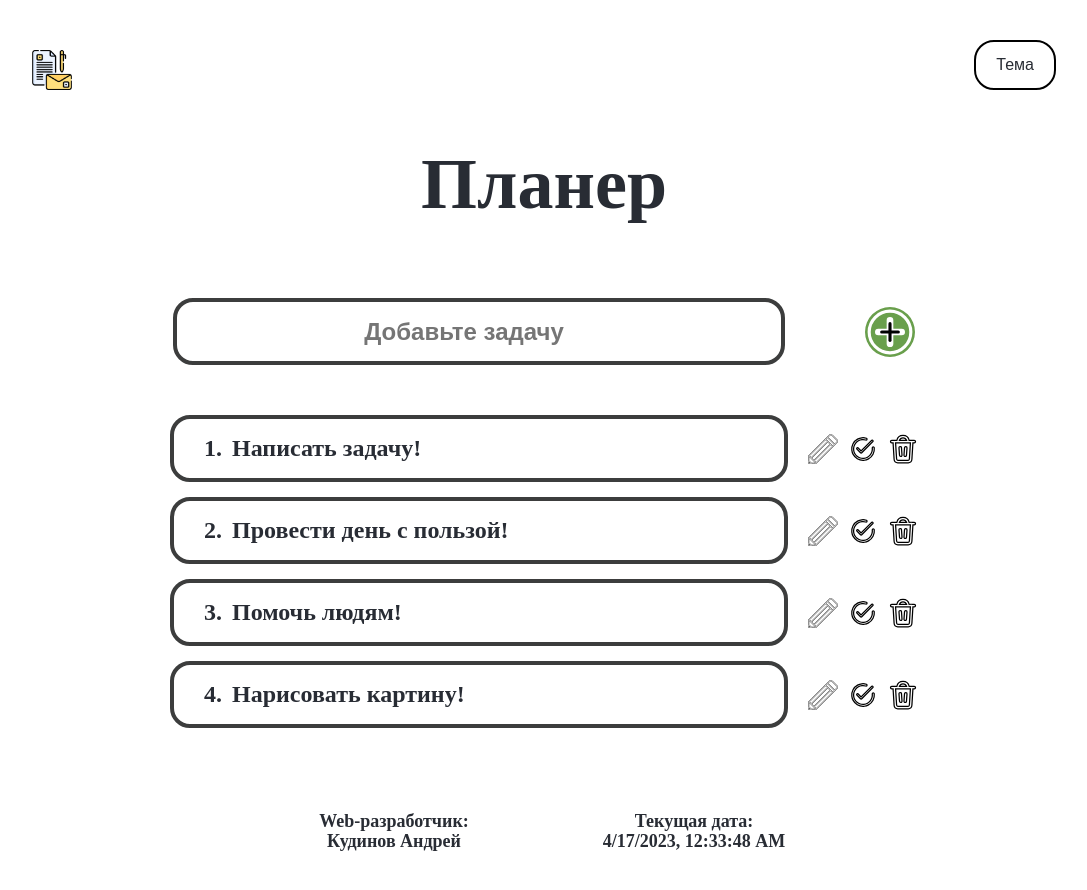
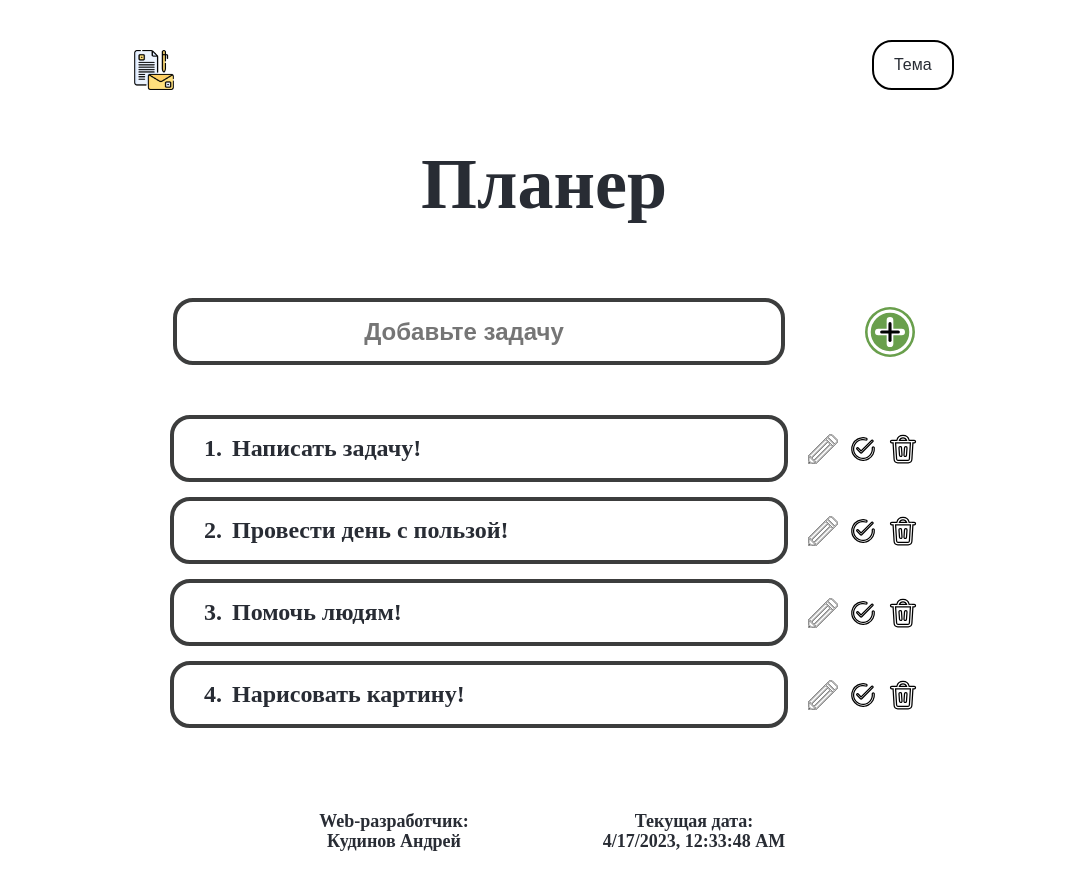
Before and after one commit to kudinov-andrej/task-list, a React (Create React App) app: page / in a window 1280 px wide. Shown: the top 890 px of the page, without its empty margins (96-1183 px from the left). Built offline with nearby package versions, Linux system fonts and the light colour scheme.

Commit message:
поправил верстку

```diff
--- a/src/ButtonChangeTeame.css
+++ b/src/ButtonChangeTeame.css
@@ -9,6 +9,7 @@
   font-size: 16px;
   cursor: pointer;
   transition: all 0.3s ease;
+
 }
 
 .theme-switcher::after {
--- a/src/MyInput.css
+++ b/src/MyInput.css
@@ -3,6 +3,7 @@
     margin: 0;
     margin-right: 80px;
     padding: 0;
+    max-width: 1024px;
     border: none;
     text-align: center ;
     word-wrap: break-word;
@@ -17,6 +18,7 @@
     border-radius: 20px;
     background-color: rgb(60, 61, 61);
     border:  solid 4px rgb(60, 61, 61);
+
   }
 
   @media screen and (max-width: 685px) {
--- a/src/Page.css
+++ b/src/Page.css
@@ -1,4 +1,6 @@
 .Page {
+  margin: auto;
+  max-width: 1024px;
   display: flex;
   flex-direction: column;
   align-items: center;
@@ -7,7 +9,7 @@
   font-family: 'Montserrat';
   font-style: normal;
   color: #FFFFFF;
-  background-color: #282c34;
+
 
 }
 
--- a/src/TaskForm.css
+++ b/src/TaskForm.css
@@ -5,7 +5,7 @@
     justify-content: center;
     min-height: 100%;
     margin-bottom: 50px;
-
+    max-width: 1024px;
 
 
 }
--- a/src/TaskItem.css
+++ b/src/TaskItem.css
@@ -3,7 +3,7 @@
   flex-direction: row;
   justify-content: center;
   margin-bottom: 15px;
-
+  max-width: 1024px;
 
 
 }
--- a/src/index.css
+++ b/src/index.css
@@ -1,12 +1,11 @@
 body {
-  margin: 0;
+  margin: 0 ;
   font-family: -apple-system, BlinkMacSystemFont, 'Segoe UI', 'Roboto', 'Oxygen',
     'Ubuntu', 'Cantarell', 'Fira Sans', 'Droid Sans', 'Helvetica Neue',
     sans-serif;
   -webkit-font-smoothing: antialiased;
   -moz-osx-font-smoothing: grayscale;
   text-align: center;
-
   min-height: 100vh;
   display: flex;
   flex-direction: column;
```
Lines whose indentation alone changed are shown as unchanged.
